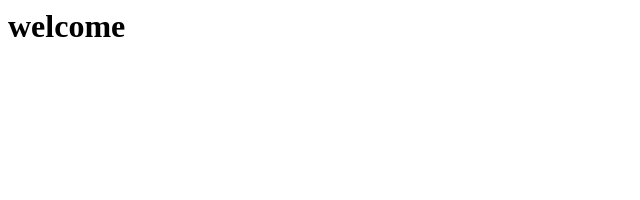
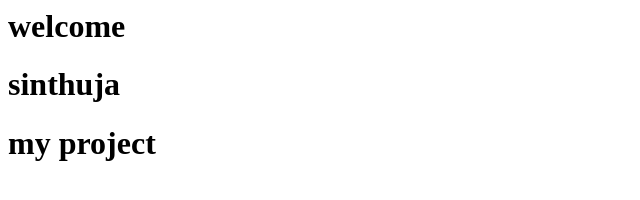
Before and after one commit to sinthujacsc/MyProject, a plain HTML site: page index.html in a window 1280 px wide. Shown: the whole page, without its empty margins (0-640 px from the left). Drawn offline with Linux system fonts and the light colour scheme.

Commit message:
added by v.1.0f1

```diff
--- a/index.html
+++ b/index.html
@@ -4,5 +4,7 @@
     </head>
     <body>
         <h1>welcome</h1>
+        <h1>sinthuja</h1>
+        <h1>my project</h1>
     </body>
 </html>
```
